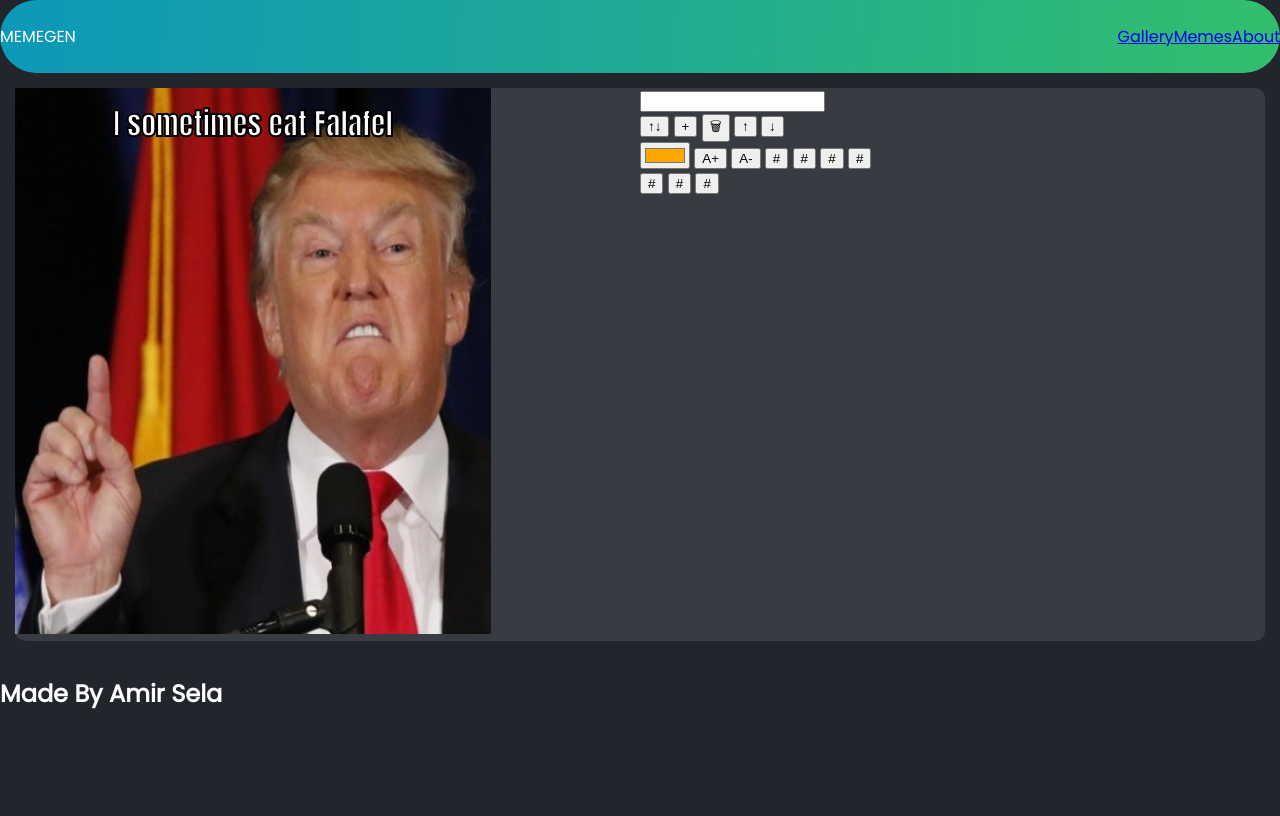
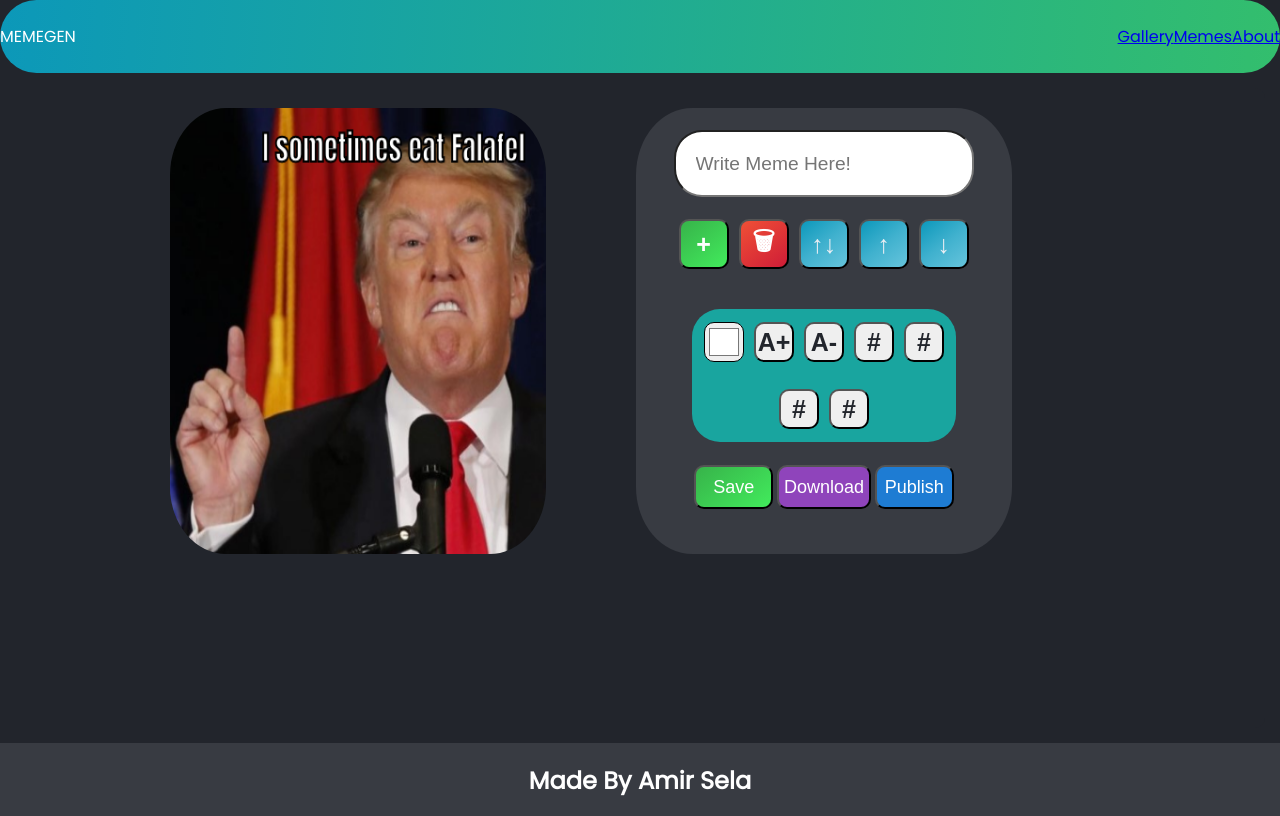
Before and after one commit to Amir-Sela-Dev/Meme-generator, a plain HTML site: page index.html in a window 1280 px wide. Both pictures are taken after a click on the picture 160 px from the left and 278 px from the top of the page. Drawn offline with Linux system fonts and the light colour scheme.

Commit message:
design the editor

```diff
--- a/css/main.css
+++ b/css/main.css
@@ -12,6 +12,8 @@
 
 :root {
     --clr-1: #ffffff;
+    --clr-2: #22252c;
+    --clr-3: #383b42;
 }
 
 html {
@@ -24,15 +26,20 @@ html {
 body {
     margin: 0;
     /* height: 150vh; */
-    background-color: #22252c;
+    background-color: var(--clr-2);
     gap: 15px;
     grid-template-columns: 1fr;
     grid-template-rows: 73px 1fr 73px;
 
 }
 
+button {
+    margin: 0;
+    padding: 0;
+}
+
 .main-content {
-    background-color: #383b42;
+    background-color: var(--clr-2);
     grid-row: 2 / 3;
     border-radius: 10px;
     margin-inline: 15px;
@@ -42,6 +49,8 @@ body {
 .gallery {
     /* grid-template-columns: 1fr 67px; */
     grid-template-rows: 100px 1fr;
+    background-color: var(--clr-3);
+    border-radius: 10px;
 }
 
 .actions {
@@ -59,6 +68,7 @@ body {
     /* align-items: center;
     justify-content: center; */
     margin-inline-start: 55px;
+
 }
 
 .gallery-img {
@@ -68,18 +78,148 @@ body {
 
 .editor-container {
     display: none;
-    grid-template-columns: 1fr 1fr;
-    grid-template-rows: 1fr;
+    /* align-items: center; */
+    height: 80vh;
+    max-width: 90vw;
+    justify-content: center;
+    background-color: var(--clr-2);
+
+    /* grid-template-columns: repeat(32, 1fr);
+    grid-template-rows: repeat(32, 1fr); */
 }
 
 .canvas-container {
-    grid-column: 1 / 1;
+    /* grid-column: 4 / 8; */
+    /* width: 37.187vw; */
+}
+
+canvas {
+    width: 37.187vw;
+    height: 37.187vw;
+    max-height: 446px;
+    max-width: 376px;
+    margin-top: 20px;
+    border-radius: 15%;
 }
 
 .editor {
-    grid-column: 2/ 2;
+    /* height: 400px; */
+    width: 37.187vw;
+    height: 37.187vw;
+    max-height: 446px;
+    max-width: 376px;
+    margin-top: 20px;
+    border-radius: 15%;
+    background-color: var(--clr-3);
+    margin-inline-start: 90px;
+    display: grid;
+    grid-template-columns: repeat(20, 1fr);
+    grid-template-rows: repeat(20, 1fr);
+}
+
+.meme-text {
+    border-radius: 28px;
+    grid-column: 3 / 19;
+    grid-row: 2 / 5;
+    padding-inline-start: 20px;
+    font-size: 1.2em;
+}
+
+.button-line1 {
+    grid-column: 3 / 19;
+    grid-row: 6/ 9;
+    display: flex;
+    /* justify-content: space-between; */
+}
+
+.button-line2 {
+    grid-column: 4 / 18;
+    grid-row: 10/ 16;
+    display: flex;
+    flex-wrap: wrap;
+    justify-content: center;
+    align-items: center;
+    background-color: #19a59f;
+    border-radius: 28px;
 
 }
+
+.load-actions {
+    grid-column: 4 / 18;
+    grid-row: 17/ 19;
+    display: flex;
+    justify-content: space-between;
+
+}
+
+.btn {
+    width: 50px;
+    height: 50px;
+    border-radius: 10px;
+    font-size-adjust: var(--clr-1);
+    font-size: 1.5625em;
+    font-weight: 600;
+    text-align: center;
+    color: var(--clr-1);
+    margin-inline: 5px;
+}
+
+.btn2 {
+    width: 40px;
+    height: 40px;
+    color: #22252c;
+}
+
+.btn3 {
+    border-radius: 10px;
+    font-size: 1.125em;
+    font-weight: 500;
+    margin-inline: 2px;
+    color: white;
+
+}
+
+.move,
+.switch {
+    color: #ebeef3;
+    /* box-shadow: 1px 5px 0 #048b97, inset 0 5px 0 rgba(255, 255, 255, 0.58); */
+    background-image: linear-gradient(-38deg, #66c4dc 0%, #40b1ce 50%, #0c98bb 100%);
+}
+
+.delete {
+    background-color: #ebeef3;
+    background-image: linear-gradient(-38deg, #cf1d37 0%, #cf1d37 1%, #f05036 100%);
+}
+
+.add {
+    background-color: #ebeef3;
+    background-image: linear-gradient(-38deg, #42eb5c 0%, #37b34a 100%);
+}
+
+.save {
+    width: 100px;
+    background-color: #ebeef3;
+    background-image: linear-gradient(-38deg, #42eb5c 0%, #37b34a 100%);
+}
+
+.download {
+    width: 120px;
+    background-color: #8f44bb;
+
+}
+
+.publish {
+    width: 100px;
+    background-color: #1e7cd3;
+
+}
+
+
+
+
+
+
+
 
 
 
@@ -108,6 +248,8 @@ body {
 .main-footer {
     grid-row: 3/ 3;
     height: 73px;
+    background-color: var(--clr-3);
+    text-align: center;
 
 }
 
--- a/index.html
+++ b/index.html
@@ -34,32 +34,33 @@
         </div>
         <div class="editor-container">
             <div class="canvas-container">
-                <canvas class="canvas" id="my-canvas" height="546" width="476"></canvas>
+                <canvas class="canvas" id="my-canvas" height="400" width="400"></canvas>
             </div>
             <div class="editor">
-                <input type="text" class="meme-text" oninput="onSetMemeText(this.value)">
+                <input type="text" class="meme-text" oninput="onSetMemeText(this.value)" placeholder="Write Meme Here!">
                 <div class="button-line1">
-                    <button class="btn" onclick="onSwitchLine()">↑↓</button>
-                    <button class="btn" onclick="onAddLine()">+</button>
-                    <button class="btn" onclick="onDeleteLine()">🗑</button>
-                    <button class="btn" onclick="onMoveLine(-10)">↑</button>
-                    <button class="btn" onclick="onMoveLine(10)">↓</button>
+                    <button class="btn add" onclick="onAddLine()">+</button>
+                    <button class="btn delete" onclick="onDeleteLine()">🗑</button>
+                    <button class="btn switch" onclick="onSwitchLine()">↑↓</button>
+                    <button class="btn move" onclick="onMoveLine(-10)">↑</button>
+                    <button class="btn move" onclick="onMoveLine(10)">↓</button>
                 </div>
                 <div class="button-line2">
-                    <input type="color" id="color" name="color" form="frmRegister" value="#ffa500"
+                    <input class="btn btn2" type="color" id="color" name="color" form="frmRegister" value="#ffffff"
                         oninput="onChangeColor(this.value)" />
-                    <button class="font-size" onclick="onChangeFontSize(2)">A+</button>
-                    <button class="font-size" onclick="onChangeFontSize(-2)">A-</button>
-                    <button>#</button>
-                    <button>#</button>
-                    <button>#</button>
-                    <button>#</button>
+                    <button class="btn btn2 font-size" onclick="onChangeFontSize(2)">A+</button>
+                    <button class="btn btn2 font-size" onclick="onChangeFontSize(-2)">A-</button>
+                    <button class="btn btn2">#</button>
+
+                    <button class="btn btn2">#</button>
+                    <button class="btn btn2">#</button>
+                    <button class="btn btn2">#</button>
                 </div>
                 <div class="stickers"></div>
                 <div class="load-actions">
-                    <button>#</button>
-                    <button>#</button>
-                    <button>#</button>
+                    <button class="btn3 save">Save</button>
+                    <button class="btn3 download">Download</button>
+                    <button class="btn3 publish">Publish</button>
                 </div>
             </div>
         </div>
--- a/js/gallery.controller.js
+++ b/js/gallery.controller.js
@@ -14,7 +14,7 @@ function renderGallery() {
 function onImgSelect(imgId) {
     isGallery = false
     document.querySelector('.gallery').style.display = 'none'
-    document.querySelector('.editor-container').style.display = 'grid'
+    document.querySelector('.editor-container').style.display = 'flex'
     setImg(imgId)
     renderMeme()
 }
--- a/js/meme.controller.js
+++ b/js/meme.controller.js
@@ -71,16 +71,25 @@ function onChangeFontSize(num) {
 }
 
 function onAddLine() {
+    document.querySelector('.meme-text').value = ''
     addLine()
     renderMeme()
 }
 
 function onSwitchLine() {
     switchLine()
+    const { selectedLineIdx, lines } = getMeme()
+    const text = lines[selectedLineIdx].txt
+    document.querySelector('.meme-text').value = text
 }
 
 function onDeleteLine() {
     deleteLine()
+    const { selectedLineIdx, lines } = getMeme()
+    if (lines.length) {
+        var text = lines[selectedLineIdx].txt
+    } else text = ''
+    document.querySelector('.meme-text').value = text
     renderMeme()
 }
 
```
Also changed, not shown: img/Forme_6.png (added).
